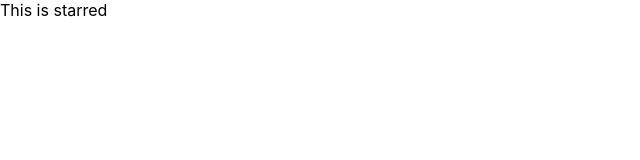
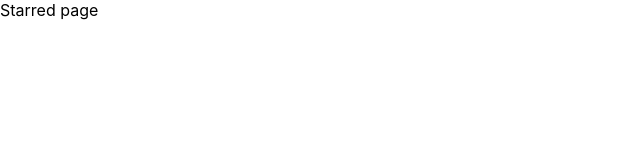
Before and after one commit to AbhishekKumar2233/Box-Office-reactapp, a React (Create React App) app: page /starred in a window 1280 px wide. Shown: the top 160 px of the page, without its empty margins (0-640 px from the left). Built offline with nearby package versions, Linux system fonts and the light colour scheme.

Commit message:
Starred page added now

```diff
--- a/src/App.js
+++ b/src/App.js
@@ -4,6 +4,7 @@ import About from "./Pages/About";
 import Show from "./Pages/Show";
 import Actor from "./Pages/Actor";
 import Home from "./Pages/Home";
+import Starred from "./Pages/Starred";
 import { Switch, Route } from "react-router-dom";
 
 function App() {
@@ -25,7 +26,7 @@ function App() {
 
         {/* simple routing */}
         <Route exact path="/starred">
-          This is starred
+          <Starred />
         </Route>
         {/* component rendering */}
         <Route exact path="/about">
--- /dev/null
+++ b/src/Pages/Starred.jsx
@@ -0,0 +1,5 @@
+import React from "react";
+
+export default function Starred() {
+  return <div>Starred page</div>;
+}
```
